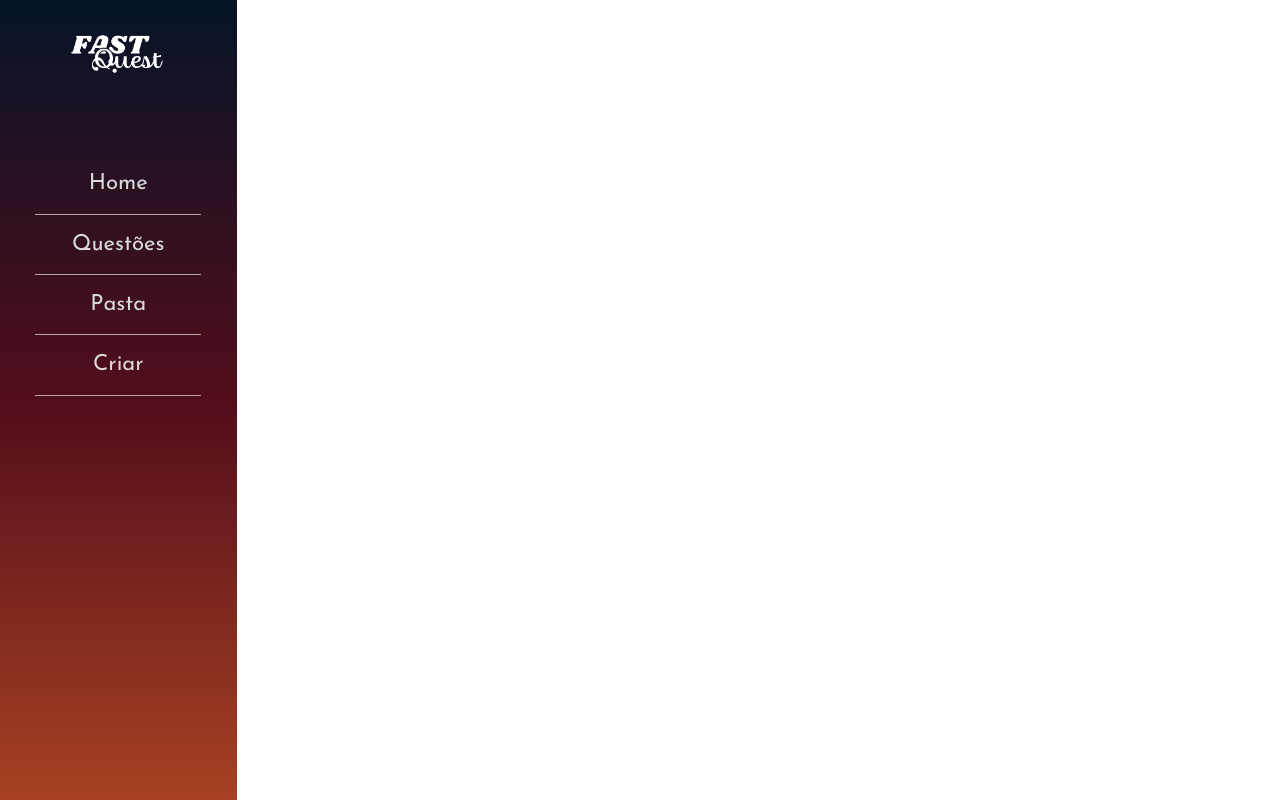
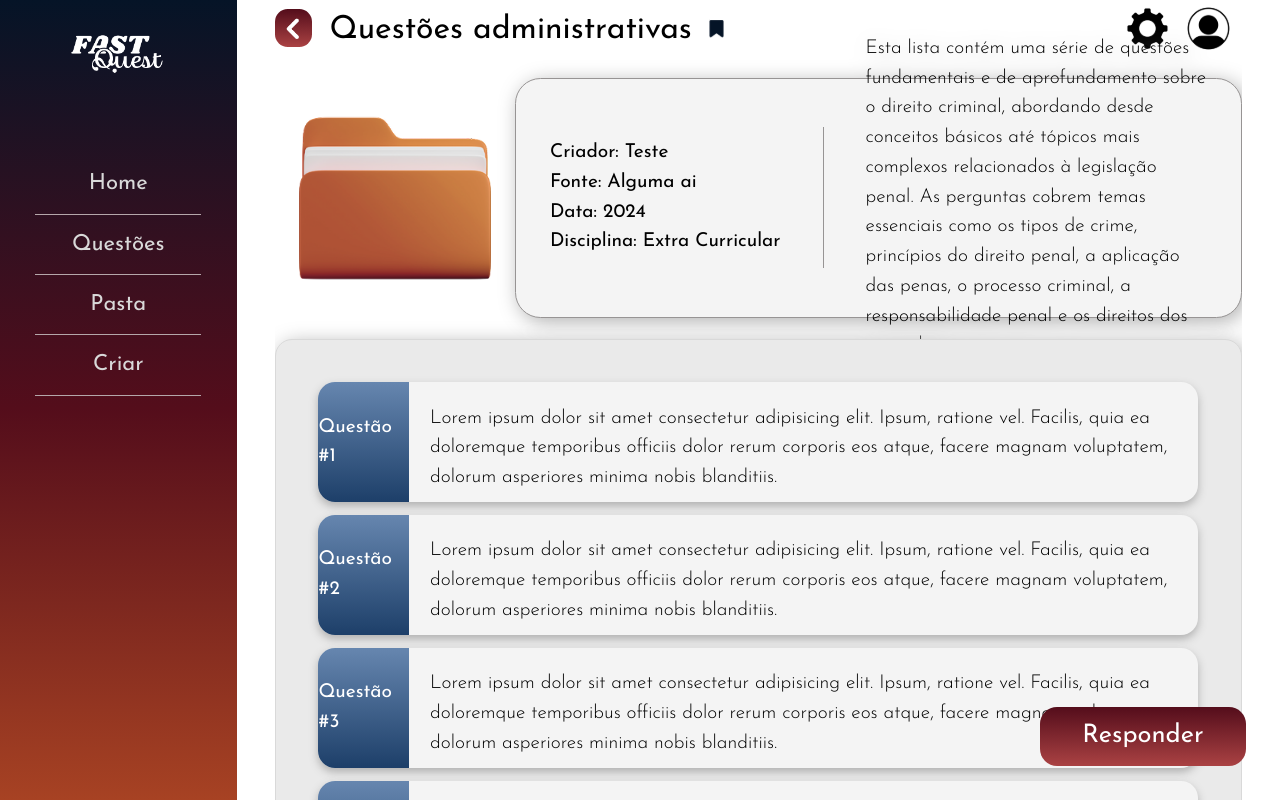
Before and after one commit to anthonypasssos/fastquest, a Vue app: page /list/1 in a window 1280 px wide. Built offline with nearby package versions, Linux system fonts and the light colour scheme; the HTML template or start-up script is replaced by a standard one.

Commit message:
atualizando

```diff
--- a/src/components/NavBar.vue
+++ b/src/components/NavBar.vue
@@ -8,7 +8,7 @@
         <li><router-link to="/">Home</router-link></li>
         <li><router-link to="/search">Questões</router-link></li>
         <li><router-link to="/">Pasta</router-link></li>
-        <li><router-link to="/">Criar</router-link></li>
+        <li><router-link to="/create">Criar</router-link></li>
       </ul>
     </nav>
   </header>
--- a/src/router/index.ts
+++ b/src/router/index.ts
@@ -23,6 +23,18 @@ const router = createRouter({
       component: () => import('../views/QuestionView.vue'),
       props: true
     },
+    {
+      path: '/list/:id',
+      name: 'list',
+      component: () => import('../views/ListView.vue'),
+      props: true
+    },
+    {
+      path: '/create',
+      name: 'create',
+      component: () => import('../views/CreateView.vue'),
+      props: true
+    },
   ],
 })
 
--- /dev/null
+++ b/src/views/CreateView.vue
@@ -0,0 +1,18 @@
+<script setup lang="ts">
+import ActionBtns from '@/components/ActionBtns.vue';
+import SearchBar from '@/components/SearchBar.vue';
+
+</script>
+
+<template>
+    <main>
+        <header class="flex justify-between">
+            <SearchBar />
+            <ActionBtns />
+        </header>
+        <section class="w-full classic-box">
+            <div class="w-1/6 h-1/6"></div>
+        </section>
+        <section></section>
+    </main>
+</template>
--- a/src/views/HomeView.vue
+++ b/src/views/HomeView.vue
@@ -1,10 +1,16 @@
 <script setup lang="ts">
 import ListItem from '@/components/ListItem.vue';
+import SearchBar from '@/components/SearchBar.vue';
+import ActionBtns from '@/components/ActionBtns.vue';
 
 </script>
 
 <template>
   <main>
+    <header class="flex w-full justify-between col-span-3 py-2">
+      <SearchBar @input="setStatement" />
+      <ActionBtns />
+    </header>
     <div class="main-content">
       <section class="main-section">
         <img src="/public/imgs/home/img_1.png" alt="">
@@ -33,11 +39,10 @@ import ListItem from '@/components/ListItem.vue';
 main {
   display: grid;
   grid-template-columns: 1fr 1fr 1fr;
-  grid-template-rows: 1fr 1fr 30vh;
+  grid-template-rows: 10vh 1fr 30vh;
 
-  height: 92vh;
+  height: 100vh;
   width: 100%;
-  padding: 3vh 0;
 }
 
 .main-content {
--- /dev/null
+++ b/src/views/ListView.vue
@@ -0,0 +1,70 @@
+<script setup lang="ts">
+import ActionBtns from '@/components/ActionBtns.vue';
+
+</script>
+
+<template>
+    <main class="w-full h-full overflow-y-scroll gap-5 flex flex-col">
+        <header class="h-[8vh] flex items-center gap-4">
+            <button class="bg-main flex p-1 rounded-xl h-4/6 aspect-square hover:cursor-pointer">
+                <img class="h-full rotate-90" src="/public/imgs/arrow.png" alt="">
+            </button>
+            <h1 class="text-black text-3xl leading-none align-middle p-0 m-0 mt-1.5 whitespace-nowrap">Questões administrativas</h1>
+            <img class="h-1/3 hover:cursor-pointer" src="/public/imgs/save.svg" alt="">
+
+            <ActionBtns />
+        </header>
+        <section class="flex justify-between h-[30vh]">
+            <div class="flex flex-col justify-center items-center w-2/6 aspect-square">
+                <img src="/public/imgs/List/list_icon_1.png" alt="" class="h-[100%] object-contain">
+            </div>
+            <div class="w-full h-full classic-box rounded-3xl flex items-center p-8 gap-10">
+                <ul class="text-black text-lg whitespace-nowrap">
+                    <li>Criador: Teste</li>
+                    <li>Fonte: Alguma ai</li>
+                    <li>Data: 2024</li>
+                    <li>Disciplina: Extra Curricular</li>
+                </ul>
+                <span class="block w-[1px] h-5/6"></span>
+                <p class="text-black font-light text-lg">Esta lista contém uma série de questões fundamentais e de aprofundamento sobre o direito criminal, abordando desde conceitos básicos até tópicos mais complexos relacionados à legislação penal. As perguntas cobrem temas essenciais como os tipos de crime, princípios do direito penal, a aplicação das penas, o processo criminal, a responsabilidade penal e os direitos dos acusados.</p>
+            </div>
+        </section>
+        <ul class="w-full rounded-2xl text-lg p-10 questions flex flex-col gap-3">
+            <li v-for="n in 10" class="flex text-black h-[15vh] overflow-hidden rounded-2xl question">
+                <div class="h-full w-3/12 flex justify-center items-center text-white">
+                    <p>Questão #{{ n }}</p>
+                </div>
+                <p class="font-light my-auto px-5 py-5">
+                    Lorem ipsum dolor sit amet consectetur adipisicing elit. Ipsum, ratione vel. Facilis, quia ea doloremque temporibus officiis dolor rerum corporis eos atque, facere magnam voluptatem, dolorum asperiores minima nobis blanditiis.
+                </p>
+            </li>
+        </ul>
+        <button class="absolute right-8 bottom-8 text-white px-10 py-3 text-2xl rounded-2xl hover:cursor-pointer">Responder</button>
+    </main>
+</template>
+
+<style scoped>
+    span {
+        background-color: #979494;
+    }
+
+    .questions {
+        background-color: #EAEAEA;
+        border: .5px solid #D9D9D9;
+        filter: drop-shadow(4px 4px 10px #b0b0b0);
+
+    }
+
+    .question div {
+        background: linear-gradient(180deg, #6686AF, #1D3F69);
+    }
+
+    .question {
+        background-color: #F4F4F4;
+        filter: drop-shadow(0px 4px 4px #b0b0b0);
+    }
+
+    button {
+        background: linear-gradient(180deg, #540D1B, #AA4243);
+    }
+</style>
```
